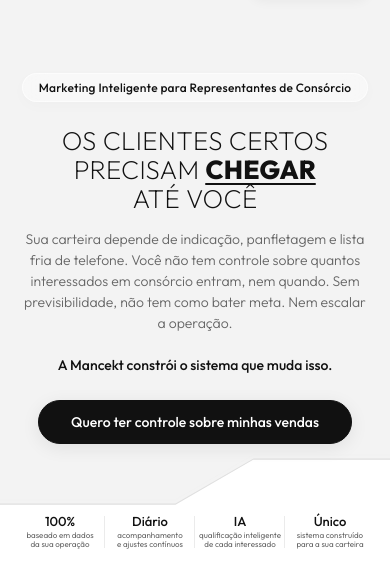
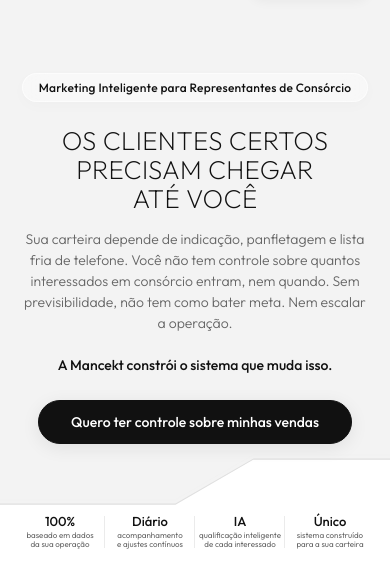
Before and after one commit to dennerbiersack1010/mancekt-hero, a website built with Vite: page index.html in a window 390 px wide. Shown: the part 57-644 px from the top of the page. Built offline with nearby package versions, Linux system fonts and the light colour scheme; a web font is replaced by a local one.

Commit message:
Style: remove bold weight and underline from the word CHEGAR

```diff
--- a/index.html
+++ b/index.html
@@ -49,7 +49,7 @@
           </div>
 
           <h1 class="hero-title" id="heroTitle">
-            OS CLIENTES CERTOS<br>PRECISAM <span class="highlight-word">CHEGAR</span><br>ATÉ VOCÊ
+            OS CLIENTES CERTOS<br>PRECISAM CHEGAR<br>ATÉ VOCÊ
           </h1>
 
           <!-- Subheadline element -->
--- a/style.css
+++ b/style.css
@@ -195,30 +195,6 @@ html, body {
   margin-bottom: 24px;
 }
 
-.highlight-word {
-  font-weight: 800;
-  position: relative;
-  display: inline-block;
-  color: var(--text-dark);
-}
-
-.highlight-word::after {
-  content: '';
-  position: absolute;
-  left: 0;
-  bottom: -4px;
-  width: 100%;
-  height: 4px;
-  background-color: var(--text-dark);
-  border-radius: 2px;
-  transform: scaleX(1);
-  transform-origin: left center;
-  transition: transform 0.4s cubic-bezier(0.16, 1, 0.3, 1);
-}
-
-.highlight-word:hover::after {
-  transform: scaleX(1.05);
-}
 
 /* Hero Subtitle Styling */
 .hero-subtitle {
@@ -580,10 +556,6 @@ html, body {
     margin-bottom: 16px;
   }
 
-  .highlight-word::after {
-    height: 3px;
-    bottom: -2px;
-  }
 
   .hero-subtitle {
     font-size: 14px;
@@ -679,10 +651,6 @@ html, body {
     font-size: 26px;
   }
 
-  .highlight-word::after {
-    height: 2px;
-    bottom: -1px;
-  }
 
   .mancekt-stat-val {
     font-size: 13px;
```
